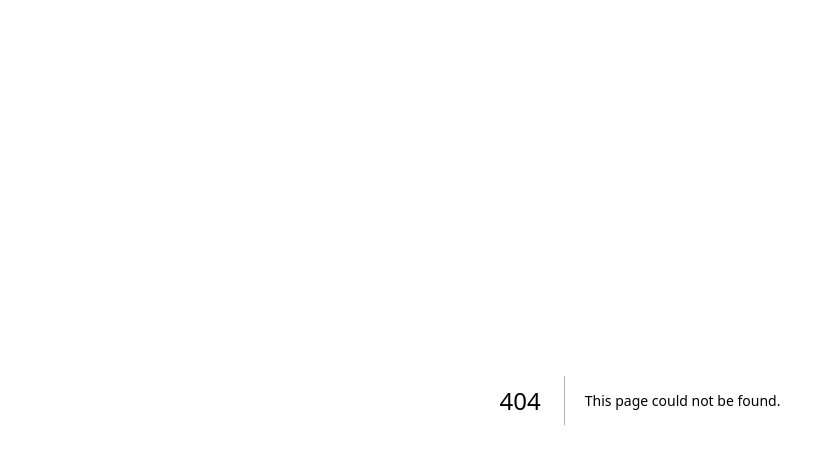
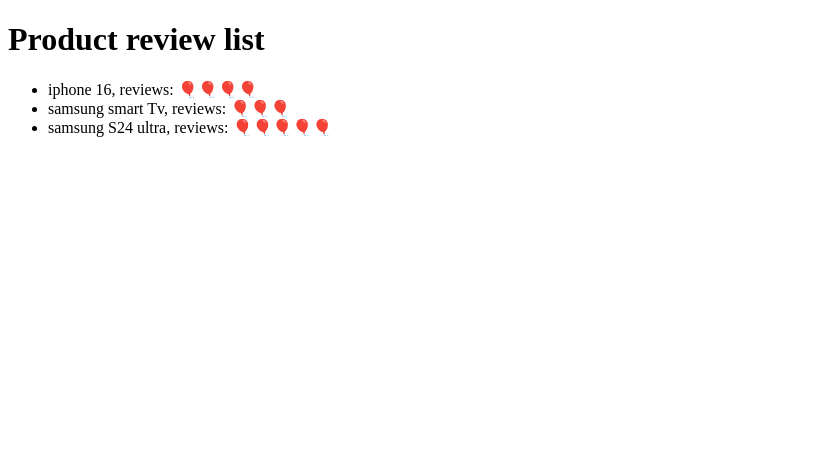
Before and after one commit to vinciCode999/next-course, a Next.js app in the folder hello-world/: page /products/1/reviews in a window 1280 px wide. Before the commit this address had no page. Shown: the top 464 px of the page, without its empty margins (0-835 px from the left). Built offline with nearby package versions, Linux system fonts and the light colour scheme.

Commit message:
lesson3:nested dynamic routing(i.e. /folder/[id])/folder/[id]

```diff
--- /dev/null
+++ b/hello-world/src/app/products/[productId]/reviews/page.tsx
@@ -0,0 +1,43 @@
+export default function ProductReviewList(){
+  type productObj = {
+    id:number;
+    name: string;
+    stats:string;
+  }
+
+  const reviewArray = [
+    {
+      id: 1,
+      name: "iphone 16",
+      stats: "🎈🎈🎈🎈"
+    },
+    {
+      id: 2,
+      name: "samsung smart Tv",
+      stats: "🎈🎈🎈"
+    },
+    {
+      id: 3,
+      name: "samsung S24 ultra",
+      stats: "🎈🎈🎈🎈🎈"
+    }
+  ]
+
+  return(
+    <div>
+      <h1>Product review list</h1>
+      <ul>
+        {
+          reviewArray.map((product:productObj)=>(
+            <li key={product.id}
+              className="h-8 p-2 bg-gray-500 text-white rounded-lg max-w-md"
+            >
+              {product.name}, reviews: {product.stats}
+
+            </li>
+          ))
+        }
+      </ul>
+    </div>
+  )
+}
```
Also changed, not shown: hello-world/package.json (+5 -6 lines), hello-world/src/app/products/[productId]/reviews/[productReviewId]/page.tsx (added, +11 -0 lines), 1 other file (tests, documents, lock files or other folders).
